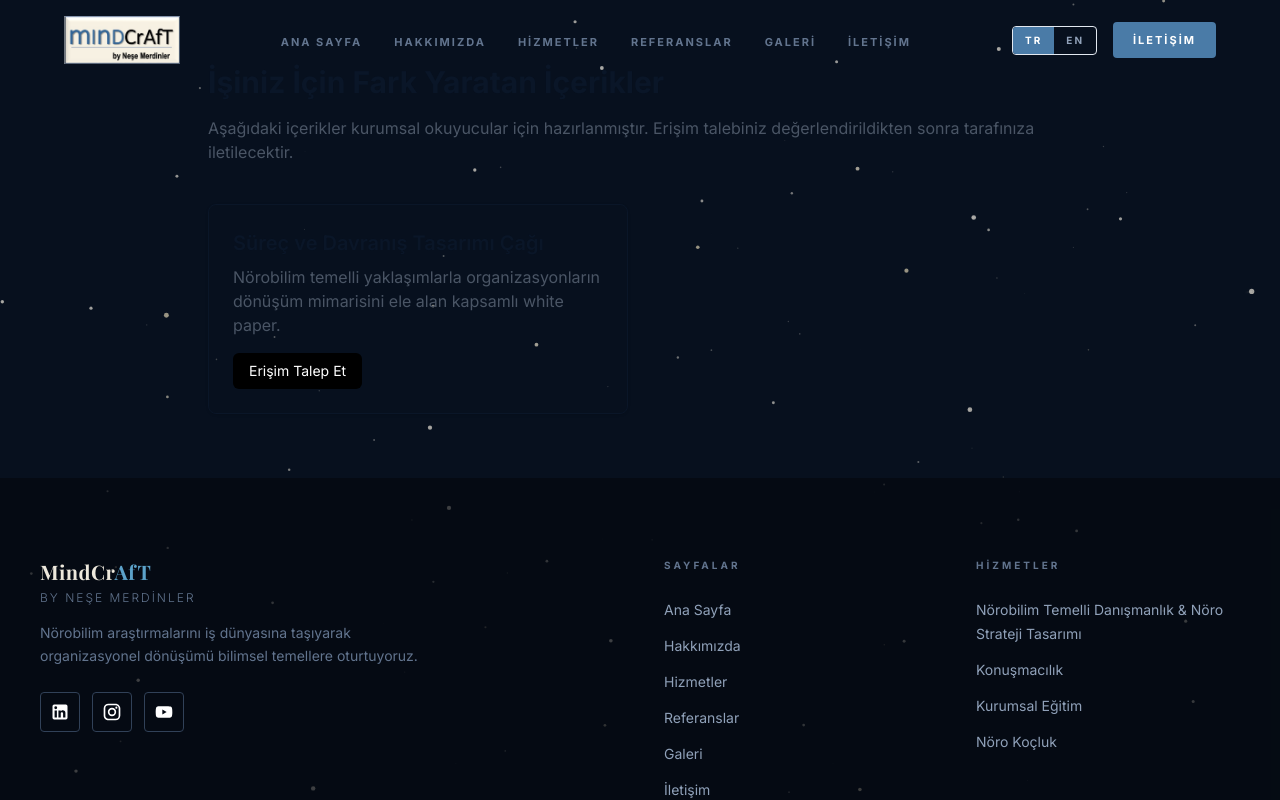
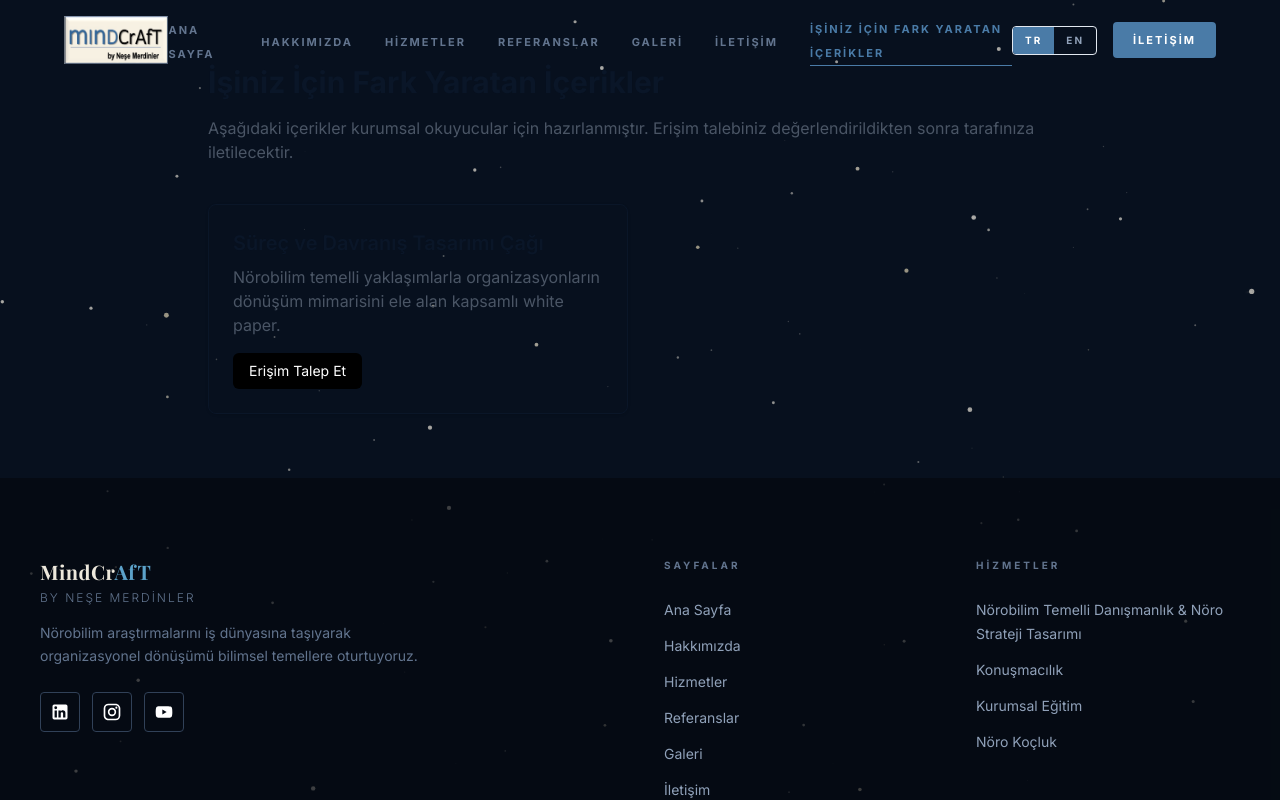
Before and after one commit to mindcraftbynese-cell/mindcraft-website, a Next.js app: page /kaynaklar in a window 1280 px wide. Shown: the top 800 px of the page. Built offline with nearby package versions, Linux system fonts and the light colour scheme.

Commit message:
menüye kaynaklar eklendi

```diff
--- a/components/Navbar.tsx
+++ b/components/Navbar.tsx
@@ -13,6 +13,7 @@ const NAV_LINKS = [
   { href: '/referanslar',tr: 'Referanslar', en: 'References' },
   { href: '/galeri',     tr: 'Galeri',      en: 'Gallery'    },
   { href: '/iletisim',   tr: 'İletişim',    en: 'Contact'    },
+  { href: '/kaynaklar', tr: 'İşiniz İçin Fark Yaratan İçerikler', en: 'Resources for Your Business' },
 ]
 
 export function Navbar() {
```
